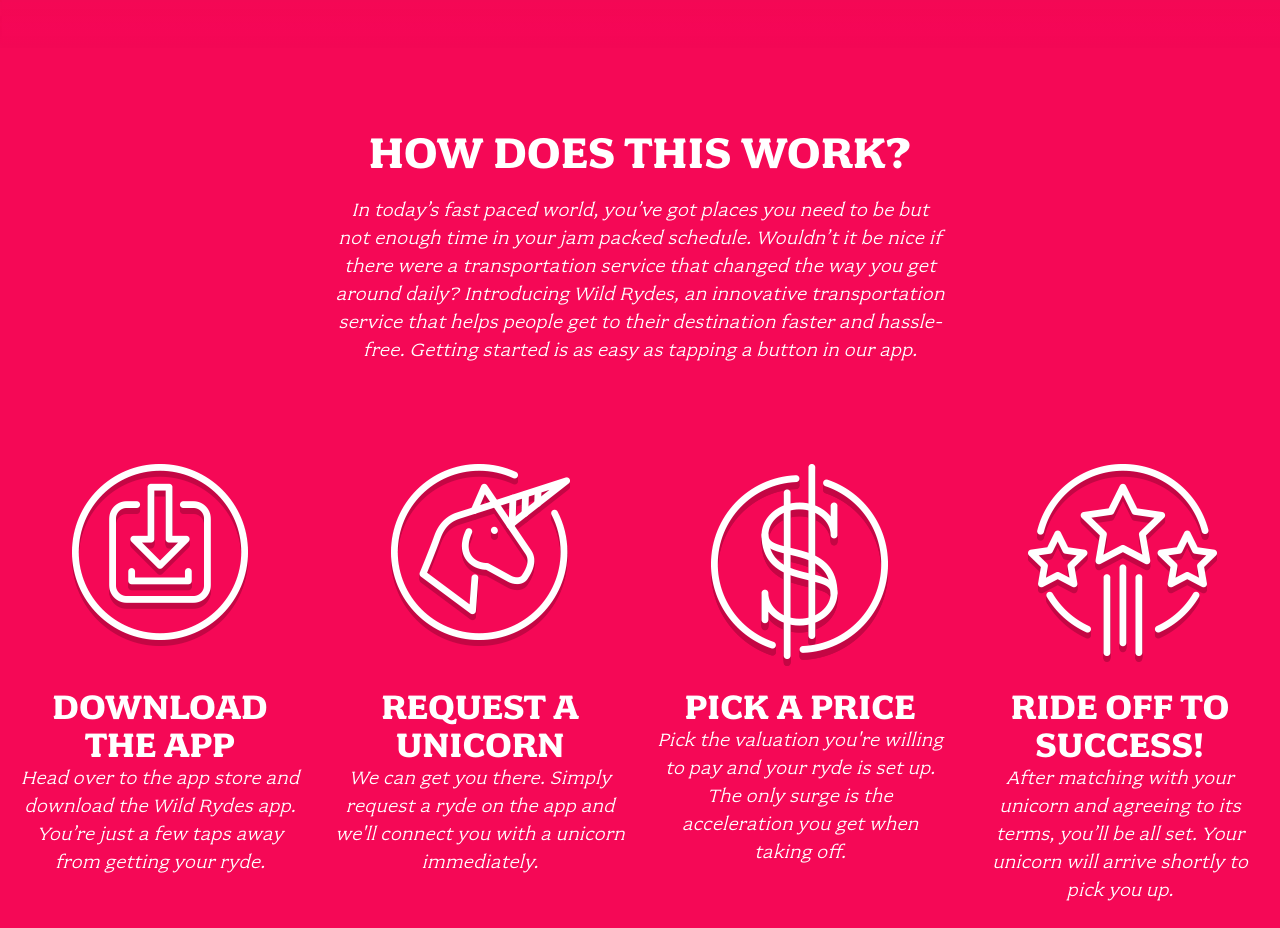
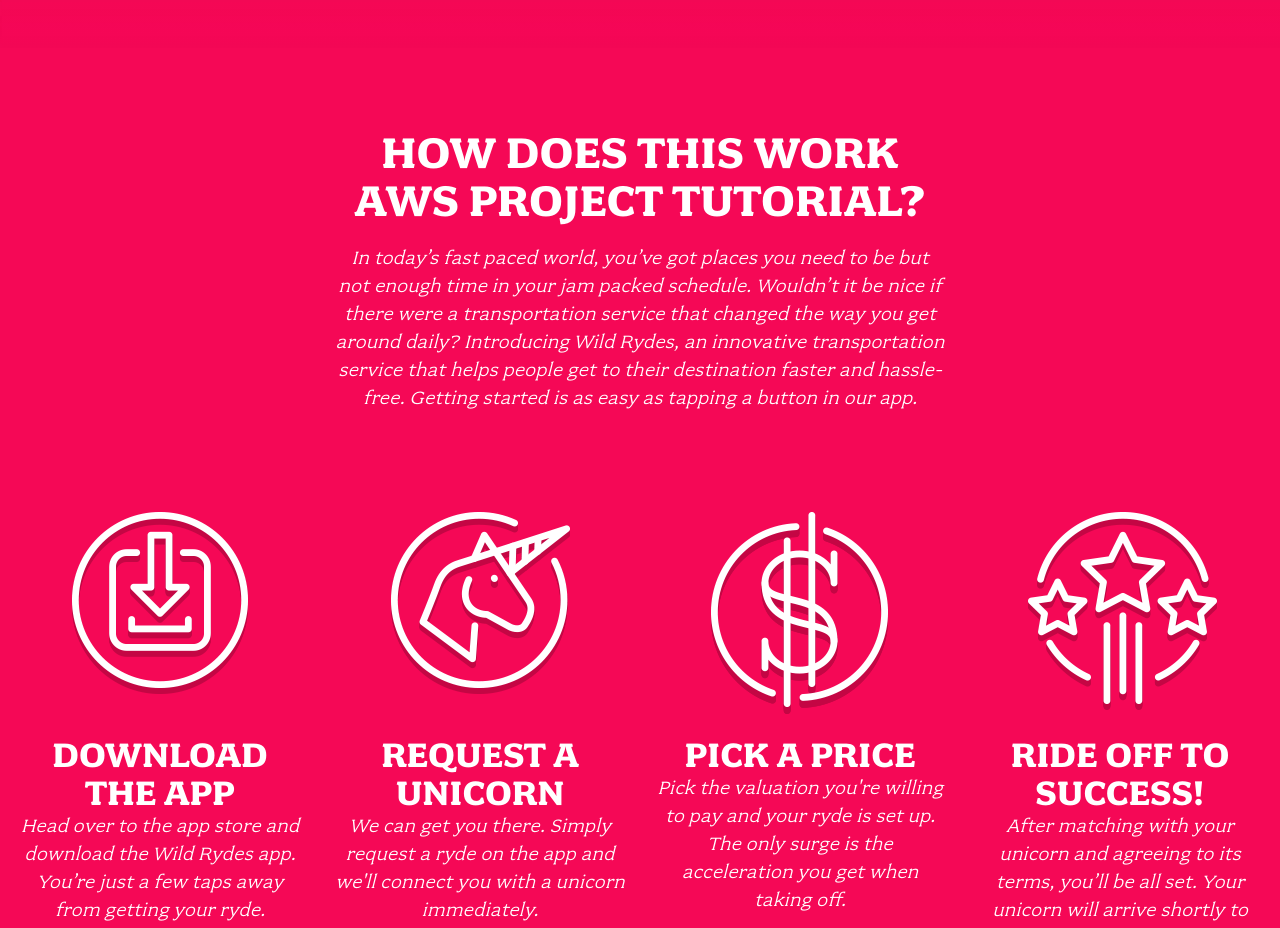
Before and after one commit to RanjeetMurade/wildrydes-site, a plain HTML site: page index.html in a window 1280 px wide. Shown: the part 900-1828 px from the top of the page. Drawn offline with Linux system fonts and the light colour scheme.

Commit message:
Update index.html

```diff
--- a/index.html
+++ b/index.html
@@ -30,7 +30,7 @@
 
   <section class="home-about">
     <div class="row column large-9 xlarge-6 xxlarge-4">
-      <h2 class="section-title">How Does This Work?</h2>
+      <h2 class="section-title">How Does This Work AWS Project Tutorial?</h2>
       <p class="content">
         In today’s fast paced world, you’ve got places you need to be but not enough time in your jam packed schedule. Wouldn’t it be nice if there were a transportation service that changed the way you get around daily? Introducing Wild Rydes, an innovative transportation service that helps people get to their destination faster and hassle-free. Getting started is as easy as tapping a button in our app.
       </p>
```
